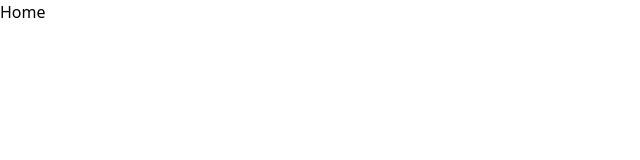
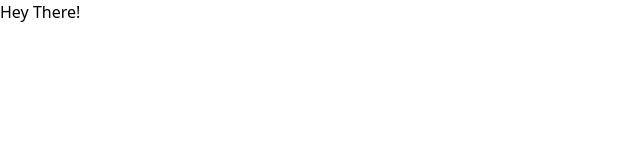
Before and after one commit to Vedantghole06/p-test, a React (Vite) app in the folder frontend/: page / in a window 1280 px wide. Shown: the top 160 px of the page, without its empty margins (0-640 px from the left). Built offline with nearby package versions, Linux system fonts and the light colour scheme.

Commit message:
Update Home.tsx

```diff
--- a/frontend/src/pages/Home.tsx
+++ b/frontend/src/pages/Home.tsx
@@ -2,7 +2,7 @@ import React from 'react'
 
 const Home = () => {
   return (
-    <div>Home</div>
+    <div>Hey There!</div>
   )
 }
 
```
